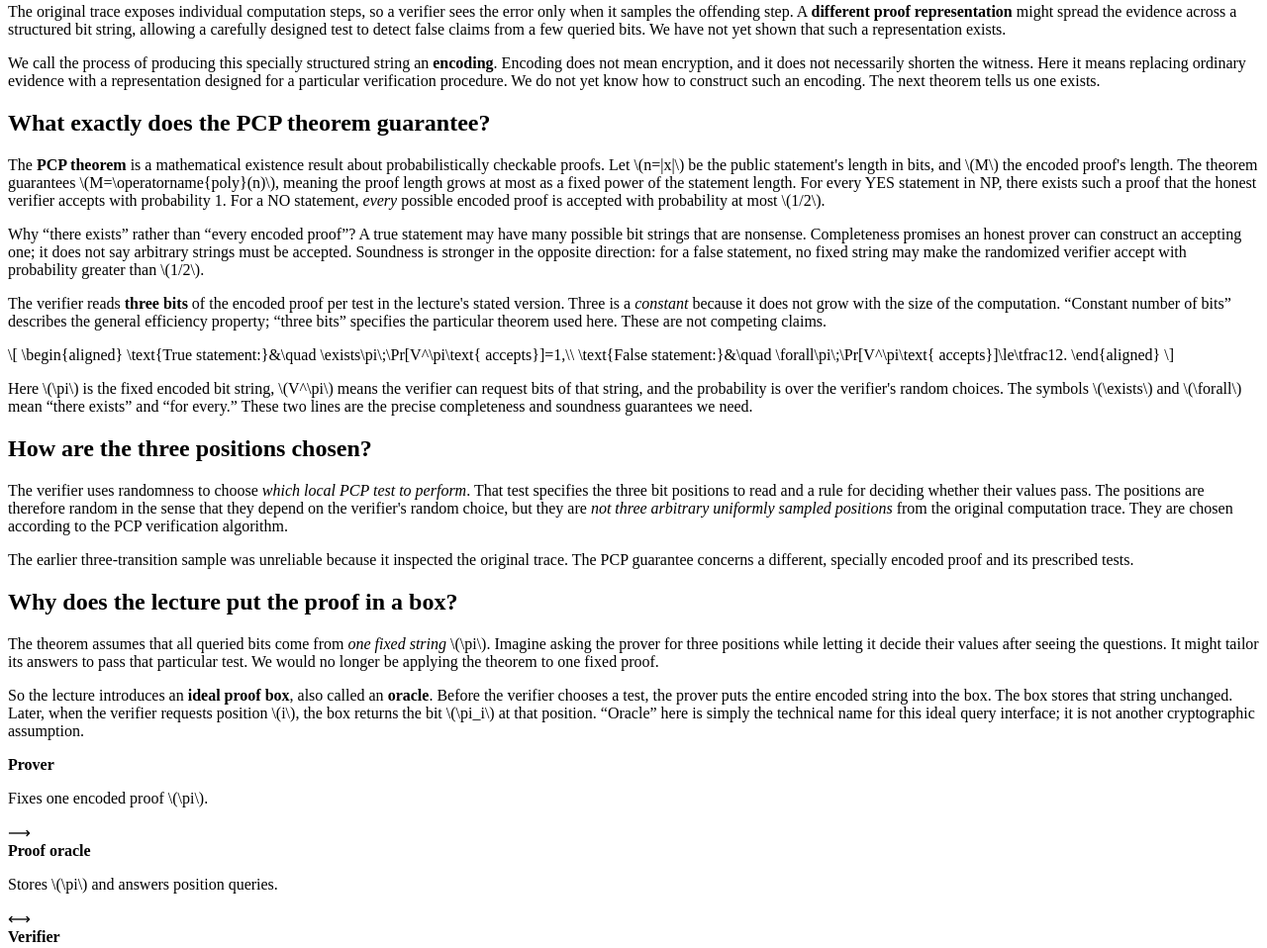
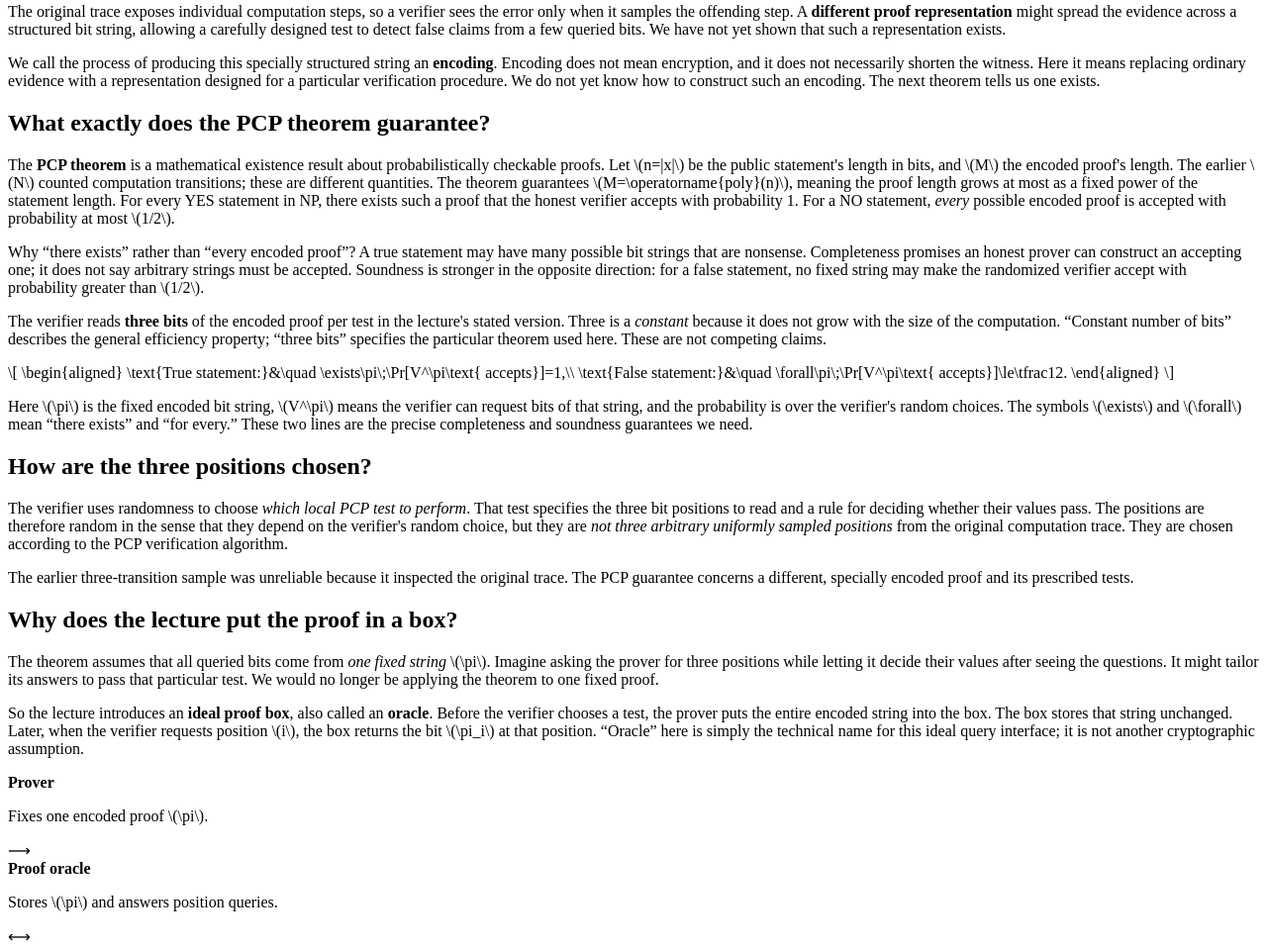
Before and after one commit to anujpare/study_material, a website: page docs/snarg-workbench/part-1.html in a window 1280 px wide. Shown: the part 2339-3297 px from the top of the page at 99% size. Drawn offline with Linux system fonts and the light colour scheme.

Commit message:
Distinguish N computation steps from n statement length and M encoded proof length

```diff
--- a/docs/snarg-workbench/part-1.html
+++ b/docs/snarg-workbench/part-1.html
@@ -64,7 +64,7 @@ T_V=O\!\left(\lambda,|x|,\operatorname{polylog}(|w|)\right).
 <p>The original trace exposes individual computation steps, so a verifier sees the error only when it samples the offending step. A <strong>different proof representation</strong> might spread the evidence across a structured bit string, allowing a carefully designed test to detect false claims from a few queried bits. We have not yet shown that such a representation exists.</p>
 <p>We call the process of producing this specially structured string an <strong>encoding</strong>. Encoding does not mean encryption, and it does not necessarily shorten the witness. Here it means replacing ordinary evidence with a representation designed for a particular verification procedure. We do not yet know how to construct such an encoding. The next theorem tells us one exists.</p>
 <h2>What exactly does the PCP theorem guarantee?</h2>
-<p>The <strong>PCP theorem</strong> is a mathematical existence result about probabilistically checkable proofs. Let \(n=|x|\) be the public statement's length in bits, and \(M\) the encoded proof's length. The theorem guarantees \(M=\operatorname{poly}(n)\), meaning the proof length grows at most as a fixed power of the statement length. For every YES statement in NP, there exists such a proof that the honest verifier accepts with probability 1. For a NO statement, <em>every</em> possible encoded proof is accepted with probability at most \(1/2\).</p>
+<p>The <strong>PCP theorem</strong> is a mathematical existence result about probabilistically checkable proofs. Let \(n=|x|\) be the public statement's length in bits, and \(M\) the encoded proof's length. The earlier \(N\) counted computation transitions; these are different quantities. The theorem guarantees \(M=\operatorname{poly}(n)\), meaning the proof length grows at most as a fixed power of the statement length. For every YES statement in NP, there exists such a proof that the honest verifier accepts with probability 1. For a NO statement, <em>every</em> possible encoded proof is accepted with probability at most \(1/2\).</p>
 <p>Why “there exists” rather than “every encoded proof”? A true statement may have many possible bit strings that are nonsense. Completeness promises an honest prover can construct an accepting one; it does not say arbitrary strings must be accepted. Soundness is stronger in the opposite direction: for a false statement, no fixed string may make the randomized verifier accept with probability greater than \(1/2\).</p>
 <p>The verifier reads <strong>three bits</strong> of the encoded proof per test in the lecture's stated version. Three is a <em>constant</em> because it does not grow with the size of the computation. “Constant number of bits” describes the general efficiency property; “three bits” specifies the particular theorem used here. These are not competing claims.</p>
 <div class="math">\[
```
